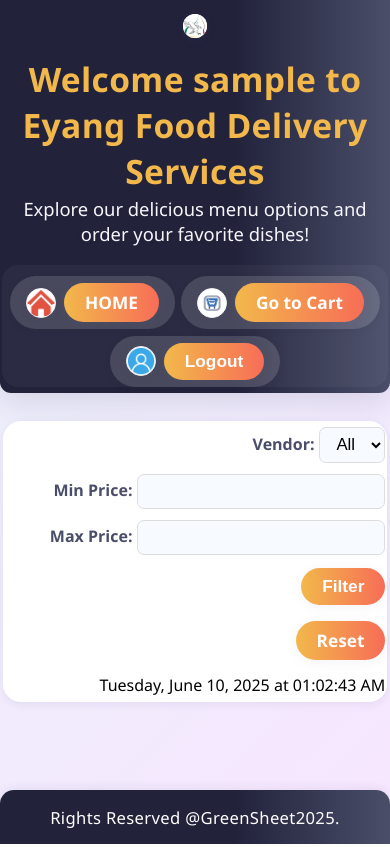
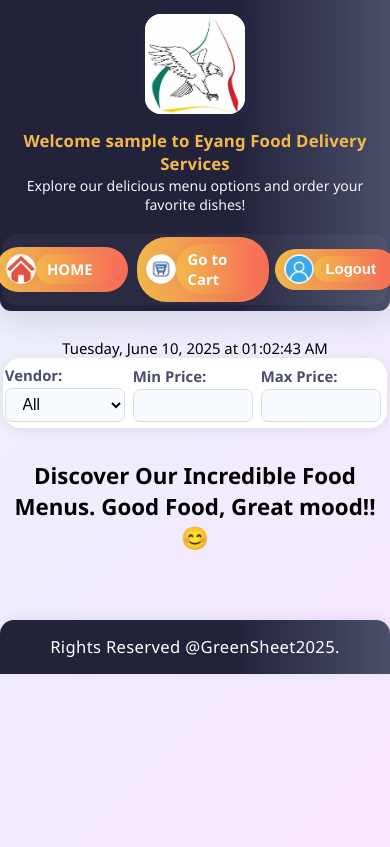
Before and after one commit to Abba-max/Resto, a Django app: page / in a window 390 px wide. Run offline with Django 5.2, Linux system fonts and the light colour scheme; the visitor is signed in with stand-in values (Sample User, id 1); data that the repository does not hold is empty.

Commit message:
newmodifications

```diff
--- a/static/assets/css/browse_menus.css
+++ b/static/assets/css/browse_menus.css
@@ -1,16 +1,25 @@
-/* --- Responsive Browse Menu Page - Matches Vendor Dashboard Look, Medium Images on Mobile --- */
 
 body {
-    margin: 0;
+    margin: 0 0 1.2rem 0;
     padding: 0;
     font-family: 'Segoe UI', Arial, sans-serif;
     background: linear-gradient(135deg, #e9f2fa 0%, #f7e6ff 100%);
     min-height: 100vh;
     display: flex;
     flex-direction: column;
+    box-sizing: border-box;
+    font-size: 1.06rem;
+}
+@media (max-width: 900px) {
+    body { margin: 0 0 0.7rem 0; font-size: 1rem; }
+}
+@media (max-width: 600px) {
+    body { margin: 0 0 0.4rem 0; font-size: 0.97rem; }
+}
+@media (max-width: 420px) {
+    body { margin: 0 0 0.2rem 0; font-size: 0.93rem; }
 }
 
-/* HEADER - Matches Vendor Dashboard */
 header {
     background: linear-gradient(90deg, #22223B 60%, #4A4E69 100%);
     color: #fff;
@@ -41,6 +50,19 @@ header {
     border-radius: 16px;
     background: #fff;
     box-shadow: 0 2px 12px rgba(100,100,150,0.07);
+    transition: height 0.2s, max-width 0.2s;
+}
+@media (max-width: 700px) {
+    .logo {
+        height: 84px;
+        max-width: 96vw;
+    }
+}
+@media (max-width: 480px) {
+    .logo {
+        height: 100px;
+        max-width: 99vw;
+    }
 }
 
 .header-text h1 {
@@ -49,44 +71,89 @@ header {
     font-weight: 700;
     color: #f2b84b;
     letter-spacing: 0.01em;
+    transition: font-size 0.18s;
 }
-
 .header-text h2 {
     font-size: 1.15rem;
     font-weight: 400;
     margin: 0 0 1.2rem 0;
     color: #f5f5fa;
     text-shadow: 0 1px 8px rgba(44,44,84,0.05);
+    transition: font-size 0.18s;
+}
+@media (max-width: 700px) {
+    .header-text h1 { font-size: 1.25rem; }
+    .header-text h2 { font-size: 0.97rem; }
+}
+@media (max-width: 480px) {
+    .header-text h1 { font-size: 1.05rem; }
+    .header-text h2 { font-size: 0.88rem; }
 }
 
-.header-content {
+/* --- Responsive Horizontal Nav Menu --- */
+.header-content, .nav-menu {
     display: flex;
-    flex-wrap: wrap;
+    flex-direction: row;
+    justify-content: center;
     align-items: center;
-    justify-content: center;
-    gap: 1.3rem;
+    gap: 1.2rem;
     padding: 1rem 2vw 0.5rem 2vw;
     width: 100%;
     box-sizing: border-box;
     background: rgba(255,255,255,0.04);
     border-radius: 1em;
+    font-size: clamp(0.96rem, 2.5vw, 1.18rem);
+}
+.nav-menu {
+    gap: 1em;
+    padding: 0.5rem 0;
+    background: none;
 }
 
-.nav-block,
-.header-content form.nav-block {
-    display: flex;
+.nav-menu button, .nav-menu a, .nav-block, .header-content form.nav-block {
+    padding: 0.7em 1.5em;
+    font-size: 1em;
+    border-radius: 30px;
+    border: none;
+    background: linear-gradient(90deg, #f2b84b 0%, #f76d57 100%);
+    color: #fff;
+    font-weight: 600;
+    cursor: pointer;
+    transition: background 0.18s, box-shadow 0.12s;
+    margin: 0 0.2em;
+    box-shadow: 0 2px 10px rgba(44,44,84,0.04);
+    display: inline-flex;
     align-items: center;
-    gap: 0.5rem;
-    margin: 0;
-    padding: 0.3rem 1rem;
-    background: rgba(255,255,255,0.14);
-    border-radius: 30px;
-    transition: background 0.20s, box-shadow 0.18s;
-    box-shadow: 0 2px 10px rgba(44,44,84,0.04);
+    justify-content: center;
 }
 
-.nav-block:hover {
-    background: rgba(255,255,255,0.23);
+.nav-menu button:hover, .nav-menu a:hover, .nav-block:hover {
+    background: linear-gradient(90deg, #f76d57 0%, #f2b84b 100%);
+    color: #22223B;
+    box-shadow: 0 4px 24px rgba(242,184,75,0.14);
+}
+
+@media (max-width: 700px) {
+    .header-content, .nav-menu {
+        gap: 0.5rem;
+        padding: 0.5rem 1vw;
+        font-size: 1rem;
+    }
+    .nav-menu button, .nav-menu a, .nav-block, .header-content form.nav-block {
+        font-size: 0.92em;
+        padding: 0.5em 1em;
+    }
+}
+@media (max-width: 480px) {
+    .header-content, .nav-menu {
+        gap: 0.2rem;
+        padding: 0.2rem 0.5vw;
+        font-size: 0.97rem;
+    }
+    .nav-menu button, .nav-menu a, .nav-block, .header-content form.nav-block {
+        font-size: 0.9em;
+        padding: 0.38em 0.7em;
+    }
 }
 
 .user-icon {
@@ -100,40 +167,10 @@ header {
     box-shadow: 0 1px 8px rgba(66,66,106,0.07);
 }
 
-.btn.login-btn, .login-btn, .reset-btn {
-    background: linear-gradient(90deg, #f2b84b 0%, #f76d57 100%);
-    color: #fff;
-    border: none;
-    border-radius: 30px;
-    padding: 0.5rem 1.3rem;
-    margin: 0.15rem 0;
-    font-size: 1.08rem;
-    font-weight: 600;
-    cursor: pointer;
-    text-decoration: none;
-    transition: background 0.18s, box-shadow 0.12s;
-    box-shadow: 0 2px 12px rgba(100,100,150,0.07);
-    display: inline-block;
-}
-
-.btn.login-btn:hover, .login-btn:hover, .reset-btn:hover {
-    background: linear-gradient(90deg, #f76d57 0%, #f2b84b 100%);
-    color: #22223B;
-    box-shadow: 0 4px 24px rgba(242,184,75,0.14);
-}
-
-main {
-    flex: 1 0 auto;
-    padding: 2rem 0.5rem 1.5rem 0.5rem;
-    max-width: 1200px;
-    margin: 0 auto;
-    width: 100%;
-    box-sizing: border-box;
-}
-
+/* FILTERS - Fully Horizontal and Responsive */
 .filters {
     display: flex;
-    flex-wrap: wrap;
+    flex-wrap: nowrap;
     gap: 1.3rem;
     align-items: flex-end;
     background: #fff;
@@ -141,12 +178,21 @@ main {
     padding: 1rem 2rem;
     margin-bottom: 2rem;
     box-shadow: 0 2px 10px rgba(44,44,84,0.08);
+    overflow-x: auto;
+}
+
+.filter-group {
+    display: flex;
+    flex-direction: column;
+    min-width: 120px;
+    flex: 1 1 120px;
 }
 
 .filter-group label {
     font-weight: 600;
     color: #4A4E69;
     margin-bottom: 0.2em;
+    font-size: 1em;
 }
 
 .filter-group input,
@@ -154,8 +200,10 @@ main {
     border-radius: 7px;
     border: 1.5px solid #ddd;
     padding: 0.4rem 0.8rem;
-    font-size: 1.05rem;
+    font-size: 1.05em;
     background: #f7faff;
+    width: 100%;
+    box-sizing: border-box;
 }
 
 /* MENU LIST GRID */
@@ -217,64 +259,55 @@ main {
     border: 2px solid #eee;
     display: block;
     box-shadow: 0 2px 10px rgba(44,44,84,0.10);
-    transition: box-shadow 0.12s;
+    transition: box-shadow 0.12s, max-width 0.2s, min-width 0.2s;
+    max-width: 320px;   /* Large on desktop */
+    min-width: 150px;
+    aspect-ratio: 4/3;
 }
 
-/* --- Responsive Breakpoints: Card & Image Sizing --- */
+.menu-details h3,
+.menu-details,
+.menu-details h3 .vendor-logo,
+.price,
+.vendor-name,
+.details-link,
+.vendor-contact {
+    transition: font-size 0.18s;
+}
+
+/* --- Responsive Breakpoints: Card, Image & Font Sizing --- */
 @media (max-width: 1150px) {
-    .logo {
-        height: 44px;
-        max-width: 38vw;
-    }
-    .menu-grid {
-        gap: 1.3rem;
-    }
-    .menu-image {
-        max-width: 220px;
-        min-width: 100px;
-    }
-    .menu-img-wrap {
-        min-height: 120px;
-        padding: 0.7rem 0;
-    }
-    .menu-item {
-        max-width: 98vw;
-    }
+    .menu-grid { gap: 1.3rem; }
+    .menu-image { max-width: 220px; min-width: 120px; }
+    .menu-img-wrap { min-height: 120px; padding: 0.7rem 0; }
+    .menu-item { max-width: 98vw; }
+    .menu-details { font-size: 1rem; }
 }
+
 @media (max-width: 900px) {
-    main {
-        padding: 1rem 0.2rem;
-    }
-    .menu-grid {
-        gap: 1.1rem;
-    }
-    .menu-item {
-        max-width: 99vw;
-    }
+    main { padding: 1rem 0.2rem; }
+    .menu-grid { gap: 1.1rem; }
+    .menu-item { max-width: 99vw; }
+    .menu-image { max-width: 180px; min-width: 96px; }
+    .menu-details { font-size: 0.97rem; }
+    .menu-details h3 { font-size: 1.05rem; }
 }
+
 @media (max-width: 700px) {
     header {
         padding: 0.2rem 0.1rem 0.4rem 0.1rem;
         border-radius: 0 0 11px 11px;
         margin-bottom: 0.7rem;
     }
-    .header-content {
-        gap: 0.4rem;
-        padding: 0.7rem 0.2rem 0 0.2rem;
-    }
-    .logo {
-        height: 30px;
-        max-width: 60vw;
-        margin-bottom: 0.2rem;
-    }
     .user-icon {
         width: 28px;
         height: 28px;
     }
     .filters {
-        flex-direction: column;
-        gap: 0.7rem;
         padding: 0.4rem 0.1rem;
+        gap: 0.5rem;
+        flex-wrap: nowrap;
+        overflow-x: auto;
     }
     .menu-grid {
         grid-template-columns: 1fr;
@@ -285,50 +318,50 @@ main {
         width: 97vw;
         margin: 0 auto 0.8rem auto;
         padding: 0;
+        flex: 1 1 200px;
     }
     .menu-details {
         padding: 0.7rem 0.7rem 0.5rem 0.7rem;
+        font-size: 0.95rem;
     }
+    .menu-details h3 { font-size: 0.98rem; }
     .footer {
         font-size: 0.93rem;
         border-radius: 5px 5px 0 0;
     }
     .menu-img-wrap {
-        min-height: 100px;
-        padding: 0.5rem 0;
+        min-height: 80px;
+        padding: 0.4rem 0;
     }
     .menu-image {
-        max-width: 70vw; /* Medium size on phone */
-        min-width: 120px;
+        max-width: 48vw;   /* Smaller image on small screens */
+        min-width: 60px;
         aspect-ratio: 4/3;
     }
 }
+
 @media (max-width: 480px) {
     .header-text span {
         flex-direction: column;
         gap: 0.4rem;
     }
-    .logo {
-        height: 24px;
-        max-width: 44vw;
-    }
     .menu-details {
         padding: 0.5rem 0.3rem 0.3rem 0.3rem;
+        font-size: 0.91rem;
     }
     .menu-item {
         max-width: 99vw;
         width: 99vw;
     }
     .menu-img-wrap {
-        min-height: 70px;
+        min-height: 50px;
     }
     .menu-image {
-        max-width: 90vw;   /* Medium on small screens */
-        min-width: 90px;
+        max-width: 68vw;     /* Significantly smaller image on tiny screens */
+        min-width: 38vw;
     }
+    .menu-details h3 { font-size: 0.94rem; }
 }
-
-/* END IMAGE/CARD */
 
 .menu-details {
     padding: 1.08rem 1.2rem 1.1rem 1.2rem;
@@ -359,8 +392,97 @@ main {
     box-shadow: 0 2px 8px rgba(44,44,84,0.09);
 }
 
+.btn,
+.btn.login-btn,
+.login-btn,
+.reset-btn,
+.filter-btn,
+.menu-actions .btn,
+.menu-actions button,
+.menu-actions input[type="submit"]
+{
+    background: linear-gradient(90deg, #f2b84b 0%, #f76d57 100%);
+    color: #fff;
+    border: none;
+    border-radius: 30px;
+    padding: 0.5rem 1.3rem;
+    margin: 0.15rem 0;
+    font-size: 1.08rem;
+    font-weight: 600;
+    cursor: pointer;
+    text-decoration: none;
+    transition: background 0.18s, box-shadow 0.12s, color 0.18s;
+    box-shadow: 0 2px 12px rgba(100,100,150,0.07);
+    display: inline-block;
+}
+
+.btn:hover,
+.btn.login-btn:hover,
+.login-btn:hover,
+.reset-btn:hover,
+.filter-btn:hover,
+.menu-actions .btn:hover,
+.menu-actions button:hover,
+.menu-actions input[type="submit"]:hover
+{
+    background: linear-gradient(90deg, #f76d57 0%, #f2b84b 100%);
+    color: #22223B;
+    box-shadow: 0 4px 24px rgba(242,184,75,0.14);
+}
+
+.menu-actions .btn,
+.menu-actions button,
+.menu-actions input[type="submit"]
+{
+    min-width: 90px;
+    max-width: 180px;
+    padding: 0.45rem 1.2rem;
+    font-size: 1.02rem;
+    margin: 0.25rem 0.1rem;
+    font-weight: 700;
+    border-radius: 30px;
+    box-shadow: 0 2px 10px rgba(100,100,150,0.07);
+}
+
+.menu-actions input[type="submit"] {
+    appearance: none;
+    -webkit-appearance: none;
+}
+
+@media (max-width: 700px) {
+    .btn,
+    .btn.login-btn,
+    .login-btn,
+    .reset-btn,
+    .filter-btn,
+    .menu-actions .btn,
+    .menu-actions button,
+    .menu-actions input[type="submit"] {
+        font-size: 0.98rem;
+        padding: 0.36rem 1rem;
+        min-width: 70px;
+        max-width: 120px;
+    }
+}
+@media (max-width: 480px) {
+    .btn,
+    .btn.login-btn,
+    .login-btn,
+    .reset-btn,
+    .filter-btn,
+    .menu-actions .btn,
+    .menu-actions button,
+    .menu-actions input[type="submit"] {
+        font-size: 0.93rem;
+        padding: 0.3rem 0.7rem;
+        min-width: 60px;
+        max-width: 99vw;
+    }
+}
+
+
 .vendor-name {
-    font-size: 1.02rem;
+    font-size: 1.02em;
     color: #f76d57;
     font-weight: normal;
     margin-left: 0.7rem;
--- a/templates/browse_menus.html
+++ b/templates/browse_menus.html
@@ -51,6 +51,9 @@
     </header>
     <main>
         <section class="menu-list">
+            <center>
+             <span style="justify-content:center;" id="realtime-date" ></span>
+            </center>
             {% if user.is_authenticated %}
             <form method="get" class="filters">
                 <div class="filter-group">
@@ -72,8 +75,20 @@
                 </div>
                 <button type="submit" class="login-btn">Filter</button>
                 <a href="{% url 'browse_menus' %}" class="login-btn reset-btn">Reset</a>
-                <span id="realtime-date" style="margin-left:1.2rem;"></span>
-                <script>
+               <div stlye="display:flex;justify-content:center;align-items:center;">
+
+               </div>
+
+            </form>
+            {% endif %}
+            <center>
+            <div stlye="display:flex;justify-content:center;align-items:center;">
+                 {%if user.is_authenticated%}
+                  <h2>Discover Our Incredible Food Menus. Good Food, Great mood!! 😊</h2>
+                    {%else%}
+             <h2>The Great Cooks of Eyang 👩‍🍳 👨‍🍳! Log in fast and Order!!😉</h2>
+                    {% endif %}
+             <script>
 function updateDate() {
     const now = new Date();
     const options = {
@@ -86,8 +101,9 @@ function updateDate() {
 setInterval(updateDate, 1000);
 updateDate();
                 </script>
-            </form>
-            {% endif %}
+            </div>
+            </center>
+
             <ul class="menu-grid">
                 {% for menu in menus %}
                 <li class="menu-item">
```
Also changed, not shown: other parts of static/assets/css/browse_menus.css (+11 -17 lines).
